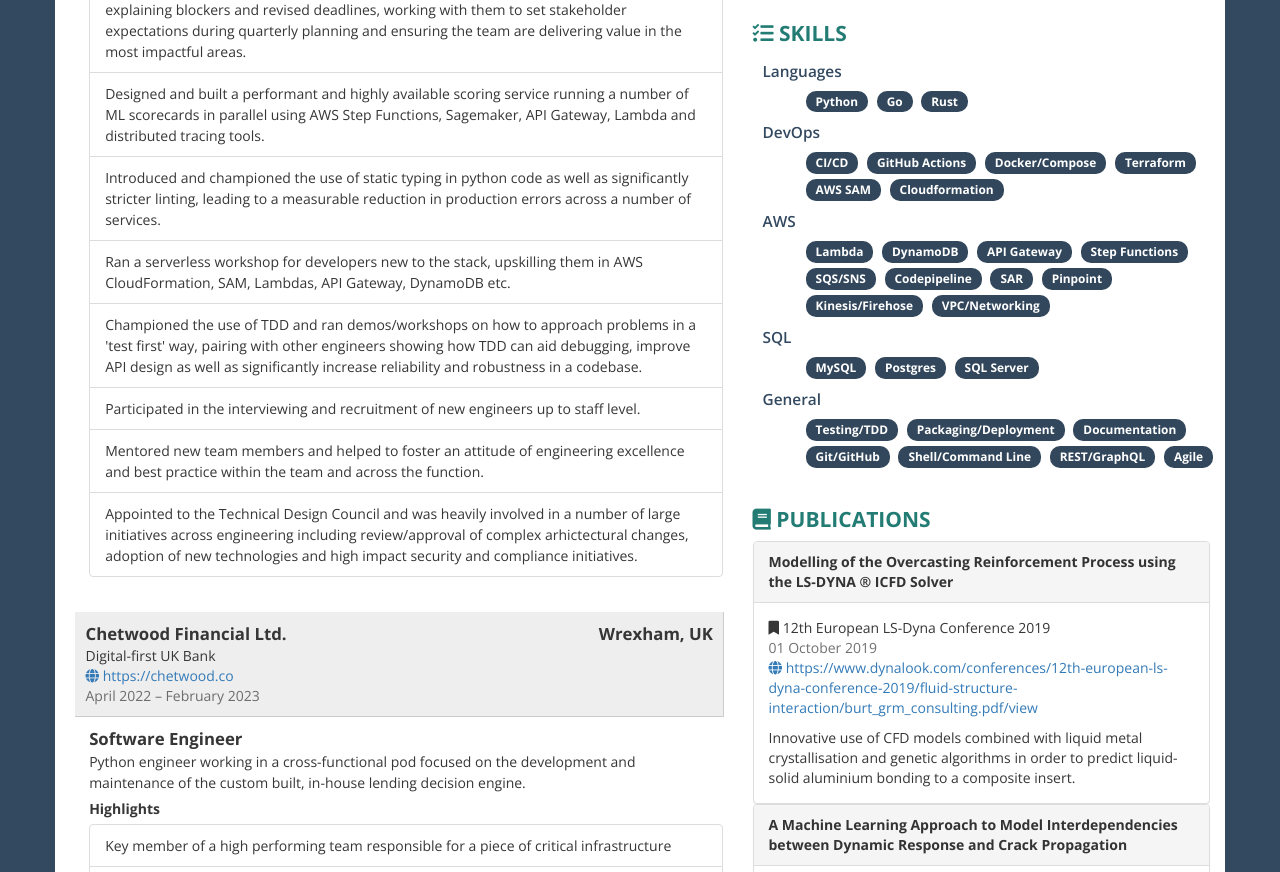
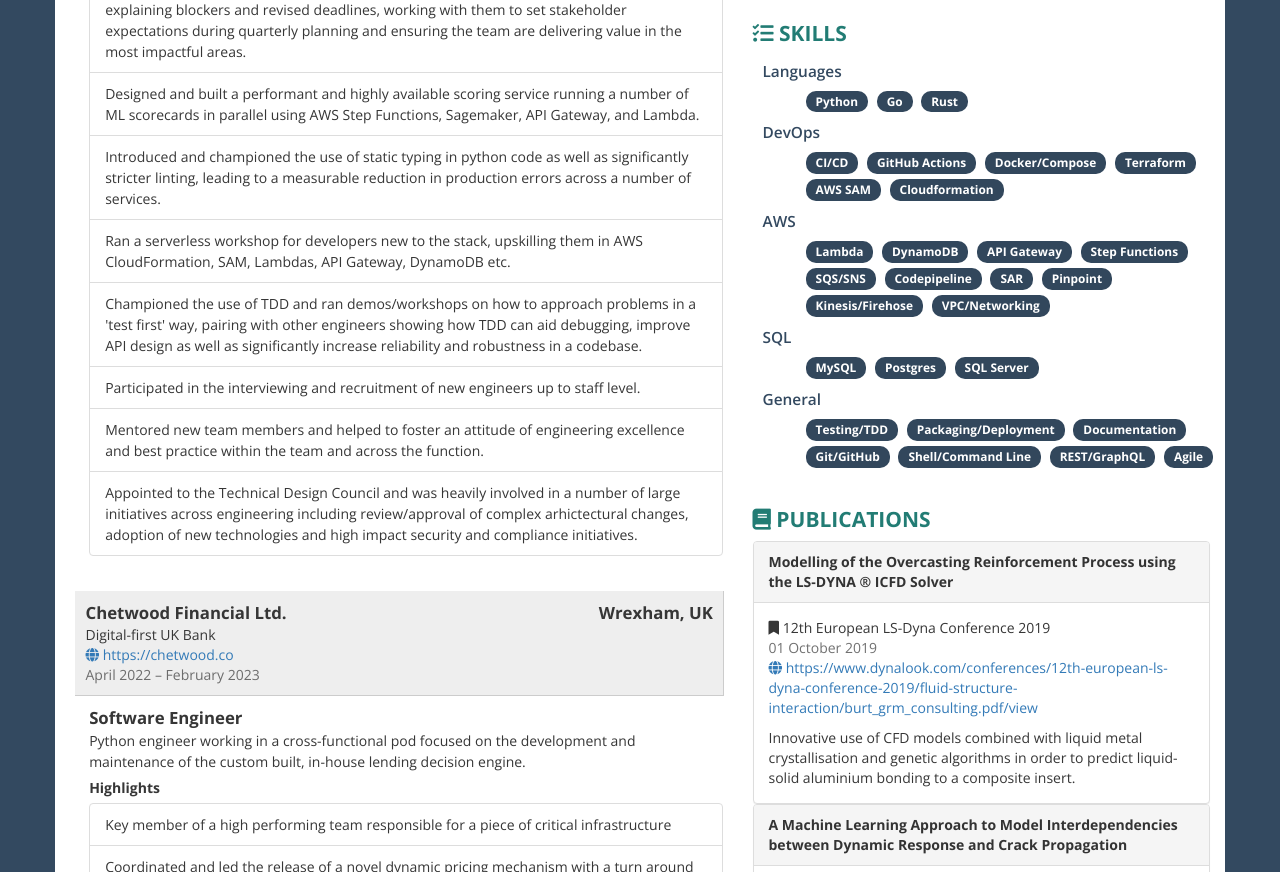
Before and after one commit to FollowTheProcess/cv, a plain HTML site: page index.html in a window 1280 px wide. Shown: the part 903-1775 px from the top of the page. Drawn offline with nearby package versions, Linux system fonts and the light colour scheme.

Commit message:
deploy: 5204b6e90978a1a96eded01c35f3c464769df051

```diff
--- a/index.html
+++ b/index.html
@@ -437,7 +437,7 @@
                         <li class="list-group-item">Led the migration to a brand new implementation of the core decisioning journey, utilising AWS Step Functions to form a state machine based approach.</li>
                         <li class="list-group-item">Created and rolled out a 'best practice baked in' template for a serverless application that was widely adopted and liked across the organisation.</li>
                         <li class="list-group-item">Regularly presented to business leadership on technical progress of key initiatives, explaining blockers and revised deadlines, working with them to set stakeholder expectations during quarterly planning and ensuring the team are delivering value in the most impactful areas.</li>
-                        <li class="list-group-item">Designed and built a performant and highly available scoring service running a number of ML scorecards in parallel using AWS Step Functions, Sagemaker, API Gateway, Lambda and distributed tracing tools.</li>
+                        <li class="list-group-item">Designed and built a performant and highly available scoring service running a number of ML scorecards in parallel using AWS Step Functions, Sagemaker, API Gateway, and Lambda.</li>
                         <li class="list-group-item">Introduced and championed the use of static typing in python code as well as significantly stricter linting, leading to a measurable reduction in production errors across a number of services.</li>
                         <li class="list-group-item">Ran a serverless workshop for developers new to the stack, upskilling them in AWS CloudFormation, SAM, Lambdas, API Gateway, DynamoDB etc.</li>
                         <li class="list-group-item">Championed the use of TDD and ran demos/workshops on how to approach problems in a 'test first' way, pairing with other engineers showing how TDD can aid debugging, improve API design as well as significantly increase reliability and robustness in a codebase.</li>
```
